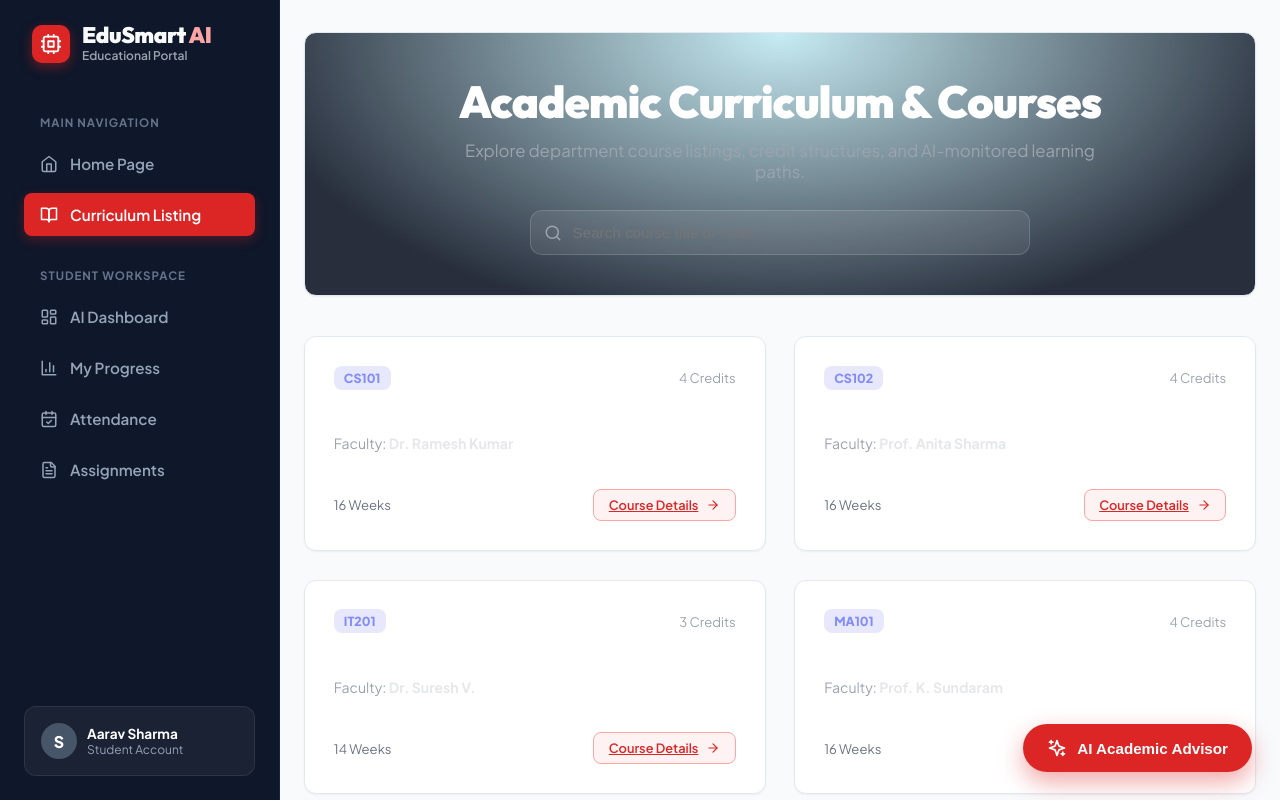
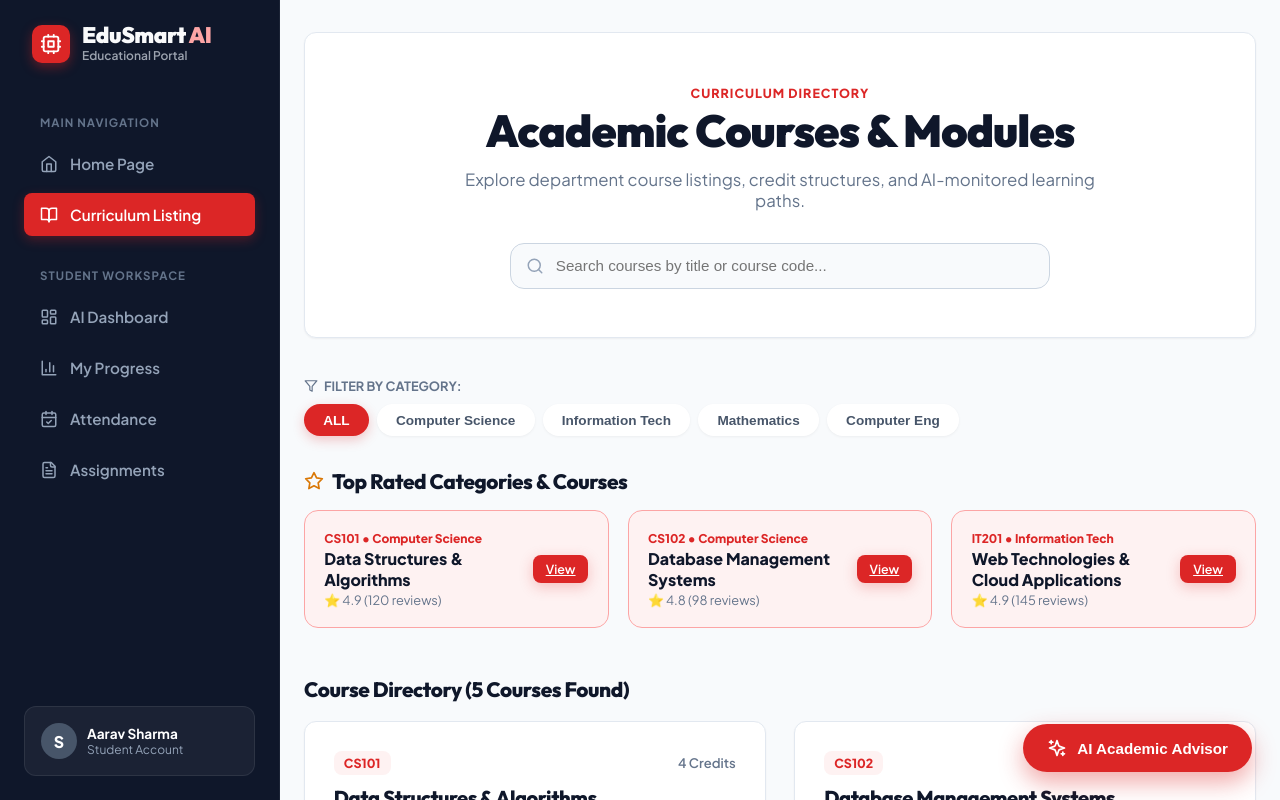
Before and after one commit to pavithrathiraviyaraj/education-management-portal, a React (Vite) app in the folder frontend/: page /courses in a window 1280 px wide. Built offline with nearby package versions, Linux system fonts and the light colour scheme.

Commit message:
feat(ui): add Announcements, AI Study Tips, Featured Courses, Top Teachers, Search & Category Filters matching Architecture Diagram

```diff
--- a/frontend/src/pages/public/CoursesPage.jsx
+++ b/frontend/src/pages/public/CoursesPage.jsx
@@ -1,57 +1,126 @@
 import React, { useState } from 'react';
 import { Link } from 'react-router-dom';
-import { BookOpen, Search, Clock, Users, ArrowRight } from 'lucide-react';
+import { BookOpen, Search, Clock, Users, ArrowRight, Filter, Star, Sparkles } from 'lucide-react';
 
 export const CoursesPage = () => {
   const [search, setSearch] = useState('');
+  const [selectedCategory, setSelectedCategory] = useState('ALL');
+
+  const categories = ['ALL', 'Computer Science', 'Information Tech', 'Mathematics', 'Computer Eng'];
 
   const courses = [
-    { code: 'CS101', title: 'Data Structures & Algorithms', department: 'Computer Science', credits: 4, duration: '16 Weeks', instructor: 'Dr. Ramesh Kumar' },
-    { code: 'CS102', title: 'Database Management Systems', department: 'Computer Science', credits: 4, duration: '16 Weeks', instructor: 'Prof. Anita Sharma' },
-    { code: 'IT201', title: 'Web Technologies & Cloud Applications', department: 'Information Tech', credits: 3, duration: '14 Weeks', instructor: 'Dr. Suresh V.' },
-    { code: 'MA101', title: 'Discrete Mathematics & Logic', department: 'Mathematics', credits: 4, duration: '16 Weeks', instructor: 'Prof. K. Sundaram' },
-    { code: 'CE302', title: 'Operating Systems & Concurrency', department: 'Computer Eng', credits: 4, duration: '16 Weeks', instructor: 'Dr. Meena Reddy' }
+    { code: 'CS101', title: 'Data Structures & Algorithms', department: 'Computer Science', credits: 4, duration: '16 Weeks', instructor: 'Dr. Ramesh Kumar', rating: 4.9, reviews: 120, topRated: true },
+    { code: 'CS102', title: 'Database Management Systems', department: 'Computer Science', credits: 4, duration: '16 Weeks', instructor: 'Prof. Anita Sharma', rating: 4.8, reviews: 98, topRated: true },
+    { code: 'IT201', title: 'Web Technologies & Cloud Applications', department: 'Information Tech', credits: 3, duration: '14 Weeks', instructor: 'Dr. Suresh V.', rating: 4.9, reviews: 145, topRated: true },
+    { code: 'MA101', title: 'Discrete Mathematics & Logic', department: 'Mathematics', credits: 4, duration: '16 Weeks', instructor: 'Prof. K. Sundaram', rating: 4.6, reviews: 65, topRated: false },
+    { code: 'CE302', title: 'Operating Systems & Concurrency', department: 'Computer Eng', credits: 4, duration: '16 Weeks', instructor: 'Dr. Meena Reddy', rating: 4.7, reviews: 82, topRated: false }
   ];
 
-  const filtered = courses.filter(c => c.title.toLowerCase().includes(search.toLowerCase()) || c.code.toLowerCase().includes(search.toLowerCase()));
+  const filtered = courses.filter((c) => {
+    const matchesSearch = c.title.toLowerCase().includes(search.toLowerCase()) || c.code.toLowerCase().includes(search.toLowerCase());
+    const matchesCategory = selectedCategory === 'ALL' || c.department === selectedCategory;
+    return matchesSearch && matchesCategory;
+  });
 
   return (
     <div style={{ maxWidth: '1280px', margin: '0 auto', padding: '2rem 1.5rem 5rem' }} className="animate-fade-in">
 
-      <div className="handcrafted-card" style={{ padding: '2.5rem', marginBottom: '2.5rem', textAlign: 'center', background: 'radial-gradient(ellipse at top, rgba(6, 182, 212, 0.2) 0%, rgba(17, 24, 39, 0.9) 80%)' }}>
-        <h1 style={{ fontSize: '2.8rem', fontWeight: 900, color: '#ffffff', marginBottom: '0.6rem' }}>Academic Curriculum & Courses</h1>
-        <p style={{ color: '#9ca3af', fontSize: '1.05rem', maxWidth: '650px', margin: '0 auto 1.8rem' }}>
+      {/* Header Banner */}
+      <div className="handcrafted-card" style={{ padding: '3rem 2.5rem', marginBottom: '2.5rem', textAlign: 'center', background: '#ffffff' }}>
+        <span style={{ fontSize: '0.78rem', color: 'var(--brand-red)', fontWeight: 800, textTransform: 'uppercase', letterSpacing: '1px' }}>
+          Curriculum Directory
+        </span>
+        <h1 style={{ fontSize: '2.8rem', fontWeight: 900, color: '#0f172a', marginBottom: '0.6rem' }}>Academic Courses & Modules</h1>
+        <p style={{ color: '#64748b', fontSize: '1.05rem', maxWidth: '650px', margin: '0 auto 2rem' }}>
           Explore department course listings, credit structures, and AI-monitored learning paths.
         </p>
 
-        <div style={{ maxWidth: '500px', margin: '0 auto', position: 'relative' }}>
-          <Search size={18} style={{ position: 'absolute', left: '14px', top: '50%', transform: 'translateY(-50%)', color: '#9ca3af' }} />
+        {/* Search Bar */}
+        <div style={{ maxWidth: '540px', margin: '0 auto', position: 'relative' }}>
+          <Search size={18} style={{ position: 'absolute', left: '16px', top: '50%', transform: 'translateY(-50%)', color: '#94a3b8' }} />
           <input
             type="text"
-            placeholder="Search course title or code..."
+            placeholder="Search courses by title or course code..."
             value={search}
             onChange={(e) => setSearch(e.target.value)}
-            style={{ width: '100%', background: 'rgba(255,255,255,0.08)', border: '1px solid rgba(255,255,255,0.15)', borderRadius: '12px', padding: '0.8rem 1rem 0.8rem 2.6rem', color: '#fff', fontSize: '0.95rem', outline: 'none' }}
+            style={{ width: '100%', background: '#f8fafc', border: '1px solid #cbd5e1', borderRadius: '14px', padding: '0.85rem 1rem 0.85rem 2.8rem', color: '#0f172a', fontSize: '0.95rem', outline: 'none' }}
           />
         </div>
       </div>
+
+      {/* Top Rated Categories Pills */}
+      <div style={{ marginBottom: '2rem' }}>
+        <div style={{ fontSize: '0.8rem', color: '#64748b', fontWeight: 700, textTransform: 'uppercase', marginBottom: '10px', display: 'flex', alignItems: 'center', gap: '6px' }}>
+          <Filter size={14} /> Filter by Category:
+        </div>
+        <div style={{ display: 'flex', gap: '8px', flexWrap: 'wrap' }}>
+          {categories.map((cat) => (
+            <button
+              key={cat}
+              onClick={() => setSelectedCategory(cat)}
+              style={{
+                padding: '0.55rem 1.2rem',
+                borderRadius: '99px',
+                fontSize: '0.85rem',
+                fontWeight: 700,
+                cursor: 'pointer',
+                border: 'none',
+                background: selectedCategory === cat ? 'var(--brand-red)' : '#ffffff',
+                color: selectedCategory === cat ? '#ffffff' : '#475569',
+                boxShadow: selectedCategory === cat ? '0 4px 12px rgba(220,38,38,0.25)' : '0 1px 3px rgba(0,0,0,0.05)',
+                transition: 'all 0.2s'
+              }}
+            >
+              {cat}
+            </button>
+          ))}
+        </div>
+      </div>
+
+      {/* Top Rated Courses Highlight */}
+      {selectedCategory === 'ALL' && !search && (
+        <div style={{ marginBottom: '3rem' }}>
+          <h3 style={{ fontSize: '1.3rem', fontWeight: 800, color: '#0f172a', marginBottom: '1rem', display: 'flex', alignItems: 'center', gap: '8px' }}>
+            <Star size={20} color="#d97706" /> Top Rated Categories & Courses
+          </h3>
+          <div style={{ display: 'grid', gridTemplateColumns: 'repeat(auto-fit, minmax(300px, 1fr))', gap: '1.2rem' }}>
+            {courses.filter(c => c.topRated).map(c => (
+              <div key={c.code} style={{ background: '#fef2f2', padding: '1.2rem', borderRadius: '14px', border: '1px solid #fca5a5', display: 'flex', justifyContent: 'space-between', alignItems: 'center' }}>
+                <div>
+                  <div style={{ fontSize: '0.75rem', color: 'var(--brand-red)', fontWeight: 800 }}>{c.code} • {c.department}</div>
+                  <div style={{ fontWeight: 800, fontSize: '1rem', color: '#0f172a', margin: '2px 0' }}>{c.title}</div>
+                  <div style={{ fontSize: '0.8rem', color: '#64748b' }}>⭐ {c.rating} ({c.reviews} reviews)</div>
+                </div>
+                <Link to={`/courses/${c.code}`} className="btn-handcrafted btn-primary-glow" style={{ padding: '0.4rem 0.8rem', fontSize: '0.78rem', borderRadius: '8px' }}>
+                  View
+                </Link>
+              </div>
+            ))}
+          </div>
+        </div>
+      )}
+
+      {/* Course Listing */}
+      <h3 style={{ fontSize: '1.3rem', fontWeight: 800, color: '#0f172a', marginBottom: '1.2rem' }}>
+        Course Directory ({filtered.length} Courses Found)
+      </h3>
 
       <div style={{ display: 'grid', gridTemplateColumns: 'repeat(auto-fit, minmax(340px, 1fr))', gap: '1.8rem' }}>
         {filtered.map((item) => (
           <div key={item.code} className="handcrafted-card" style={{ padding: '1.8rem', display: 'flex', flexDirection: 'column', justifyContent: 'space-between' }}>
             <div>
               <div style={{ display: 'flex', justifyContent: 'space-between', alignItems: 'center', marginBottom: '10px' }}>
-                <span style={{ background: 'rgba(99,102,241,0.15)', color: '#818cf8', fontWeight: 800, padding: '4px 10px', borderRadius: '8px', fontSize: '0.78rem' }}>
+                <span style={{ background: 'var(--brand-red-light)', color: 'var(--brand-red)', fontWeight: 800, padding: '4px 10px', borderRadius: '8px', fontSize: '0.78rem' }}>
                   {item.code}
                 </span>
-                <span style={{ color: '#9ca3af', fontSize: '0.82rem' }}>{item.credits} Credits</span>
+                <span style={{ color: '#64748b', fontSize: '0.82rem', fontWeight: 600 }}>{item.credits} Credits</span>
               </div>
-              <h3 style={{ fontSize: '1.25rem', fontWeight: 800, color: '#ffffff', marginBottom: '0.6rem' }}>{item.title}</h3>
-              <p style={{ color: '#9ca3af', fontSize: '0.88rem' }}>Faculty: <strong style={{ color: '#e5e7eb' }}>{item.instructor}</strong></p>
+              <h3 style={{ fontSize: '1.25rem', fontWeight: 800, color: '#0f172a', marginBottom: '0.6rem' }}>{item.title}</h3>
+              <p style={{ color: '#64748b', fontSize: '0.88rem' }}>Faculty: <strong style={{ color: '#0f172a' }}>{item.instructor}</strong></p>
             </div>
 
-            <div style={{ borderTop: '1px solid rgba(255,255,255,0.08)', paddingTop: '1rem', marginTop: '1.2rem', display: 'flex', justifyContent: 'space-between', alignItems: 'center' }}>
-              <span style={{ fontSize: '0.82rem', color: '#6b7280' }}>{item.duration}</span>
+            <div style={{ borderTop: '1px solid #e2e8f0', paddingTop: '1rem', marginTop: '1.2rem', display: 'flex', justifyContent: 'space-between', alignItems: 'center' }}>
+              <span style={{ fontSize: '0.82rem', color: '#64748b' }}>{item.duration}</span>
               <Link to={`/courses/${item.code}`} className="btn-handcrafted btn-ghost-glass" style={{ padding: '0.45rem 0.9rem', fontSize: '0.8rem', borderRadius: '8px' }}>
                 Course Details <ArrowRight size={14} />
               </Link>
--- a/frontend/src/pages/public/HomePage.jsx
+++ b/frontend/src/pages/public/HomePage.jsx
@@ -1,79 +1,169 @@
 import React from 'react';
 import { Link } from 'react-router-dom';
-import { BrainCircuit, ShieldAlert, Sparkles, ArrowRight, BarChart3, Users, CheckCircle2, Zap } from 'lucide-react';
+import { Sparkles, ArrowRight, ShieldAlert, BrainCircuit, BarChart3, Bell, Award, BookOpen, UserCheck, Star, Lightbulb, Users, CheckCircle2 } from 'lucide-react';
 
 export const HomePage = () => {
+  const announcements = [
+    { id: 1, title: '📢 Midterm Exam Schedule Released', date: 'Aug 18, 2026', tag: 'Exam Alert' },
+    { id: 2, title: '✨ New AI Study Recommendation Engine Online', date: 'Aug 15, 2026', tag: 'AI Feature' },
+    { id: 3, title: '🏆 Annual Hackathon Registration Open for CS & IT', date: 'Aug 10, 2026', tag: 'Event' }
+  ];
+
+  const featuredCourses = [
+    { code: 'CS101', title: 'Data Structures & Algorithms', department: 'Computer Science', rating: '4.9 ⭐', students: '340 Students', tag: 'Top Rated' },
+    { code: 'CS102', title: 'Database Management Systems', department: 'Computer Science', rating: '4.8 ⭐', students: '290 Students', tag: 'Popular' },
+    { code: 'IT201', title: 'Web Technologies & Cloud Apps', department: 'Information Tech', rating: '4.9 ⭐', students: '410 Students', tag: 'Featured' }
+  ];
+
+  const topTeachers = [
+    { name: 'Dr. Ramesh Kumar', dept: 'Computer Science', subject: 'Data Structures', exp: '12+ Yrs Exp', avatar: '👨‍🏫' },
+    { name: 'Prof. Anita Sharma', dept: 'Information Tech', subject: 'Cloud Computing', exp: '10+ Yrs Exp', avatar: '👩‍🏫' },
+    { name: 'Dr. Suresh V.', dept: 'Mathematics', subject: 'Discrete Math', exp: '15+ Yrs Exp', avatar: '👨‍🔬' }
+  ];
+
+  const aiStudyTips = [
+    { title: 'Focus on High Deficit Modules First', tip: 'Our AI model detected 60% of score drops happen in Recursive Functions. Practice 2 problems daily.' },
+    { title: 'Maintain 80%+ Attendance Buffer', tip: 'Students keeping attendance above 80% achieve 1.4 GPA points higher on average.' },
+    { title: 'Use Spaced Repetition for Exams', tip: 'Review flagged weak subjects 3 days and 1 day before midterm tests for 35% better recall.' }
+  ];
+
   return (
-    <div style={{ maxWidth: '1280px', margin: '0 auto', padding: '3rem 1.5rem 6rem' }} className="animate-fade-in">
+    <div style={{ maxWidth: '1280px', margin: '0 auto', padding: '2rem 1.5rem 6rem' }} className="animate-fade-in">
+
+      {/* Announcements Banner */}
+      <div className="handcrafted-card" style={{ padding: '1.2rem 1.8rem', marginBottom: '2.5rem', background: '#fef2f2', border: '1px solid #fca5a5', display: 'flex', alignItems: 'center', justifyContent: 'space-between', flexWrap: 'wrap', gap: '1rem' }}>
+        <div style={{ display: 'flex', alignItems: 'center', gap: '12px' }}>
+          <div style={{ background: 'var(--brand-red)', color: '#fff', padding: '8px', borderRadius: '10px' }}>
+            <Bell size={20} />
+          </div>
+          <div>
+            <span style={{ fontSize: '0.75rem', color: 'var(--brand-red)', fontWeight: 800, textTransform: 'uppercase' }}>
+              Latest Campus Announcement
+            </span>
+            <div style={{ fontSize: '0.95rem', fontWeight: 700, color: '#0f172a' }}>
+              {announcements[0].title} — <span style={{ color: '#64748b', fontWeight: 500 }}>{announcements[0].date}</span>
+            </div>
+          </div>
+        </div>
+        <Link to="/courses" className="btn-handcrafted btn-ghost-glass" style={{ padding: '0.45rem 0.9rem', fontSize: '0.8rem', borderRadius: '8px' }}>
+          View All Bulletins
+        </Link>
+      </div>
 
       {/* Hero Section */}
-      <div className="handcrafted-card" style={{ padding: '5rem 2.5rem', textAlign: 'center', marginBottom: '3.5rem', background: '#ffffff' }}>
+      <div className="handcrafted-card" style={{ padding: '4.5rem 2.5rem', textAlign: 'center', marginBottom: '3.5rem', background: '#ffffff' }}>
         <div style={{ display: 'inline-flex', alignItems: 'center', gap: '8px', background: 'var(--brand-red-light)', border: '1px solid var(--brand-red-border)', padding: '8px 18px', borderRadius: '99px', color: 'var(--brand-red)', fontSize: '0.86rem', fontWeight: 700, marginBottom: '1.8rem' }}>
           <Sparkles size={16} color="var(--brand-red)" /> Education Intelligence Microservice Platform
         </div>
-        <h1 style={{ fontSize: '3.6rem', fontWeight: 900, lineHeight: '1.15', marginBottom: '1.2rem', color: '#0f172a', letterSpacing: '-0.03em', maxWidth: '950px', margin: '0 auto 1.2rem' }}>
+        <h1 style={{ fontSize: '3.4rem', fontWeight: 900, lineHeight: '1.15', marginBottom: '1.2rem', color: '#0f172a', letterSpacing: '-0.03em', maxWidth: '950px', margin: '0 auto 1.2rem' }}>
           Empowering Academic Growth with Early At-Risk Intelligence
         </h1>
-        <p style={{ color: '#475569', fontSize: '1.2rem', maxWidth: '760px', margin: '0 auto 2.8rem', lineHeight: '1.65' }}>
+        <p style={{ color: '#475569', fontSize: '1.15rem', maxWidth: '760px', margin: '0 auto 2.8rem', lineHeight: '1.65' }}>
           Real-time risk assessment, weak subject identification, customized remedial study roadmaps, and an interactive LLM academic advisor.
         </p>
 
         <div style={{ display: 'flex', justifyContent: 'center', gap: '16px', flexWrap: 'wrap' }}>
-          <Link to="/student/dashboard" className="btn-handcrafted btn-primary-glow" style={{ padding: '1rem 2.2rem', fontSize: '1.05rem', borderRadius: '14px' }}>
-            Open AI Student Dashboard <ArrowRight size={20} />
+          <Link to="/courses" className="btn-handcrafted btn-primary-glow" style={{ padding: '1rem 2.2rem', fontSize: '1.05rem', borderRadius: '14px' }}>
+            Explore All Courses <ArrowRight size={20} />
           </Link>
-          <Link to="/courses" className="btn-handcrafted btn-ghost-glass" style={{ padding: '1rem 2.2rem', fontSize: '1.05rem', borderRadius: '14px' }}>
-            Explore Curriculum
+          <Link to="/student/dashboard" className="btn-handcrafted btn-ghost-glass" style={{ padding: '1rem 2.2rem', fontSize: '1.05rem', borderRadius: '14px' }}>
+            Open AI Dashboard
+          </Link>
+        </div>
+      </div>
+
+      {/* Featured Courses Section */}
+      <div style={{ marginBottom: '3.5rem' }}>
+        <div style={{ display: 'flex', justifyContent: 'space-between', alignItems: 'flex-end', marginBottom: '1.5rem' }}>
+          <div>
+            <span style={{ fontSize: '0.78rem', color: 'var(--brand-red)', fontWeight: 800, textTransform: 'uppercase', letterSpacing: '1px' }}>
+              Top Rated Learning Paths
+            </span>
+            <h2 style={{ fontSize: '2rem', fontWeight: 800, color: '#0f172a', margin: '4px 0 0' }}>
+              Featured Academic Courses
+            </h2>
+          </div>
+          <Link to="/courses" style={{ color: 'var(--brand-red)', fontWeight: 700, textDecoration: 'none', fontSize: '0.92rem', display: 'flex', alignItems: 'center', gap: '4px' }}>
+            See All Courses <ArrowRight size={16} />
           </Link>
         </div>
 
-        {/* Stats Row */}
-        <div style={{ display: 'grid', gridTemplateColumns: 'repeat(auto-fit, minmax(200px, 1fr))', gap: '1.5rem', marginTop: '4rem', paddingTop: '2.5rem', borderTop: '1px solid #e2e8f0' }}>
+        <div style={{ display: 'grid', gridTemplateColumns: 'repeat(auto-fit, minmax(320px, 1fr))', gap: '1.8rem' }}>
+          {featuredCourses.map((c) => (
+            <div key={c.code} className="handcrafted-card" style={{ padding: '2rem', display: 'flex', flexDirection: 'column', justifyContent: 'space-between' }}>
               <div>
-            <div style={{ fontSize: '2.4rem', fontWeight: 900, color: 'var(--brand-red)' }}>98.4%</div>
-            <div style={{ fontSize: '0.85rem', color: '#64748b', fontWeight: 600 }}>Risk Detection Accuracy</div>
+                <div style={{ display: 'flex', justifyContent: 'space-between', alignItems: 'center', marginBottom: '12px' }}>
+                  <span style={{ background: 'var(--brand-red-light)', color: 'var(--brand-red)', fontWeight: 800, padding: '4px 10px', borderRadius: '8px', fontSize: '0.78rem' }}>
+                    {c.code}
+                  </span>
+                  <span style={{ fontSize: '0.82rem', fontWeight: 700, color: '#d97706' }}>{c.rating}</span>
                 </div>
-          <div>
-            <div style={{ fontSize: '2.4rem', fontWeight: 900, color: 'var(--brand-red)' }}>&lt; 50ms</div>
-            <div style={{ fontSize: '0.85rem', color: '#64748b', fontWeight: 600 }}>Python Microservice Latency</div>
+                <h3 style={{ fontSize: '1.25rem', fontWeight: 800, color: '#0f172a', marginBottom: '0.6rem' }}>{c.title}</h3>
+                <p style={{ color: '#64748b', fontSize: '0.88rem' }}>Dept: <strong style={{ color: '#0f172a' }}>{c.department}</strong></p>
               </div>
-          <div>
-            <div style={{ fontSize: '2.4rem', fontWeight: 900, color: 'var(--brand-red)' }}>100%</div>
-            <div style={{ fontSize: '0.85rem', color: '#64748b', fontWeight: 600 }}>Decoupled Microservice Uptime</div>
+
+              <div style={{ borderTop: '1px solid #e2e8f0', paddingTop: '1rem', marginTop: '1.5rem', display: 'flex', justifyContent: 'space-between', alignItems: 'center' }}>
+                <span style={{ fontSize: '0.82rem', color: '#64748b', fontWeight: 600 }}>{c.students}</span>
+                <Link to={`/courses/${c.code}`} className="btn-handcrafted btn-primary-glow" style={{ padding: '0.45rem 0.9rem', fontSize: '0.8rem', borderRadius: '8px' }}>
+                  Enroll Now
+                </Link>
               </div>
+            </div>
+          ))}
         </div>
       </div>
 
-      {/* Feature Highlights Grid */}
-      <div style={{ display: 'grid', gridTemplateColumns: 'repeat(auto-fit, minmax(320px, 1fr))', gap: '2rem' }}>
-        <div className="handcrafted-card" style={{ padding: '2.2rem' }}>
-          <div style={{ background: 'var(--brand-red-light)', width: '54px', height: '54px', borderRadius: '16px', display: 'flex', alignItems: 'center', justifyContent: 'center', marginBottom: '1.2rem', border: '1px solid var(--brand-red-border)' }}>
-            <ShieldAlert size={28} color="var(--brand-red)" />
+      {/* AI Study Tips Section */}
+      <div className="handcrafted-card" style={{ padding: '3rem 2.5rem', marginBottom: '3.5rem', background: '#f8fafc', border: '1px solid #e2e8f0' }}>
+        <div style={{ display: 'flex', alignItems: 'center', gap: '12px', marginBottom: '1.5rem' }}>
+          <div style={{ background: 'var(--brand-red)', padding: '10px', borderRadius: '12px', color: '#fff' }}>
+            <Lightbulb size={24} />
           </div>
-          <h3 style={{ fontSize: '1.35rem', fontWeight: 800, color: '#0f172a', marginBottom: '0.6rem' }}>Early At-Risk Prediction</h3>
-          <p style={{ color: '#475569', fontSize: '0.94rem', lineHeight: '1.6' }}>
-            Calculates attendance deficits, assignment averages, and midterm exam scores to flag at-risk students before final term exams.
-          </p>
+          <div>
+            <span style={{ fontSize: '0.78rem', color: 'var(--brand-red)', fontWeight: 800, textTransform: 'uppercase' }}>
+              Personalized Recommendations
+            </span>
+            <h2 style={{ fontSize: '1.8rem', fontWeight: 800, color: '#0f172a', margin: 0 }}>
+              AI Study & Performance Tips
+            </h2>
+          </div>
         </div>
 
-        <div className="handcrafted-card" style={{ padding: '2.2rem' }}>
-          <div style={{ background: 'var(--brand-red-light)', width: '54px', height: '54px', borderRadius: '16px', display: 'flex', alignItems: 'center', justifyContent: 'center', marginBottom: '1.2rem', border: '1px solid var(--brand-red-border)' }}>
-            <BrainCircuit size={28} color="var(--brand-red)" />
+        <div style={{ display: 'grid', gridTemplateColumns: 'repeat(auto-fit, minmax(300px, 1fr))', gap: '1.5rem' }}>
+          {aiStudyTips.map((tip, idx) => (
+            <div key={idx} style={{ background: '#ffffff', padding: '1.5rem', borderRadius: '14px', border: '1px solid #e2e8f0', boxShadow: '0 2px 4px rgba(0,0,0,0.02)' }}>
+              <div style={{ fontSize: '0.78rem', color: 'var(--brand-red)', fontWeight: 800, marginBottom: '6px' }}>TIP #{idx + 1}</div>
+              <h4 style={{ fontSize: '1.05rem', fontWeight: 800, color: '#0f172a', marginBottom: '8px' }}>{tip.title}</h4>
+              <p style={{ color: '#475569', fontSize: '0.88rem', lineHeight: '1.55' }}>{tip.tip}</p>
             </div>
-          <h3 style={{ fontSize: '1.35rem', fontWeight: 800, color: '#0f172a', marginBottom: '0.6rem' }}>LLM Academic Advisor</h3>
-          <p style={{ color: '#475569', fontSize: '0.94rem', lineHeight: '1.6' }}>
-            Interactive student assistant offering context-aware grade improvement strategies, exam preparation, and study habits.
-          </p>
+          ))}
+        </div>
       </div>
 
-        <div className="handcrafted-card" style={{ padding: '2.2rem' }}>
-          <div style={{ background: 'var(--brand-red-light)', width: '54px', height: '54px', borderRadius: '16px', display: 'flex', alignItems: 'center', justifyContent: 'center', marginBottom: '1.2rem', border: '1px solid var(--brand-red-border)' }}>
-            <BarChart3 size={28} color="var(--brand-red)" />
+      {/* Top Faculty / Teachers Section */}
+      <div>
+        <div style={{ marginBottom: '1.5rem' }}>
+          <span style={{ fontSize: '0.78rem', color: 'var(--brand-red)', fontWeight: 800, textTransform: 'uppercase', letterSpacing: '1px' }}>
+            Academic Instructors
+          </span>
+          <h2 style={{ fontSize: '2rem', fontWeight: 800, color: '#0f172a', margin: '4px 0 0' }}>
+            Top Faculty & Mentors
+          </h2>
         </div>
-          <h3 style={{ fontSize: '1.35rem', fontWeight: 800, color: '#0f172a', marginBottom: '0.6rem' }}>Granular Analytics</h3>
-          <p style={{ color: '#475569', fontSize: '0.94rem', lineHeight: '1.6' }}>
-            Deep subject-level performance metrics, GPA estimates, weak area identification, and automated executive takeaways.
-          </p>
+
+        <div style={{ display: 'grid', gridTemplateColumns: 'repeat(auto-fit, minmax(280px, 1fr))', gap: '1.8rem' }}>
+          {topTeachers.map((t, idx) => (
+            <div key={idx} className="handcrafted-card" style={{ padding: '1.8rem', display: 'flex', alignItems: 'center', gap: '16px' }}>
+              <div style={{ fontSize: '2.5rem', background: 'var(--brand-red-light)', padding: '12px', borderRadius: '16px', border: '1px solid var(--brand-red-border)' }}>
+                {t.avatar}
+              </div>
+              <div>
+                <h4 style={{ fontSize: '1.15rem', fontWeight: 800, color: '#0f172a', margin: '0 0 2px' }}>{t.name}</h4>
+                <div style={{ fontSize: '0.82rem', color: 'var(--brand-red)', fontWeight: 700 }}>{t.subject}</div>
+                <div style={{ fontSize: '0.78rem', color: '#64748b', marginTop: '4px' }}>{t.dept} • {t.exp}</div>
+              </div>
+            </div>
+          ))}
         </div>
       </div>
 
```
Lines whose indentation alone changed are shown as unchanged.
